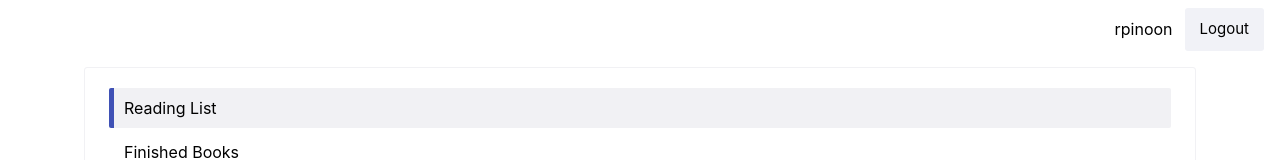
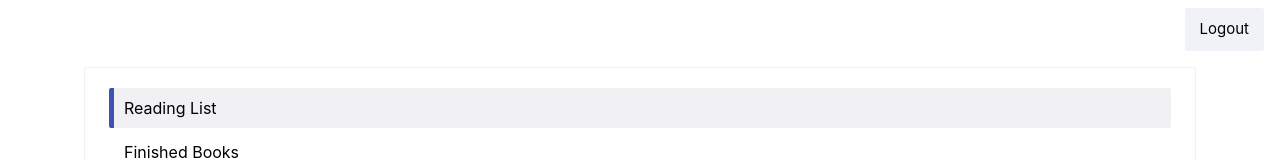
Before and after one commit to macarron001/bookshelf-next, a Next.js app: page /bookshelf in a window 1280 px wide. Shown: the top 160 px of the page. Built offline with nearby package versions, Linux system fonts and the light colour scheme.

Commit message:
updated bookshelf page

```diff
--- a/pages/bookshelf.tsx
+++ b/pages/bookshelf.tsx
@@ -2,26 +2,17 @@ import { NextPage } from "next"
 import { ToastContainer } from "react-toastify"
 import "react-toastify/dist/ReactToastify.css"
 import Navigation from "../components/bookshelf/Navigation"
-import SearchBox from "../components/bookshelf/discover/SearchBox"
-import { Button } from "../components/styled"
-import {
-  Container,
-  HeaderBox,
-  LogoutContainer,
-  HeaderItem,
-  Name,
-} from "../components/styled/bookshelf"
-import { useState } from "react"
+import { Container } from "../components/styled/bookshelf"
+import { useState, useContext } from "react"
 import Discover from "../components/bookshelf/discover/Discover"
+import LogoutBox from "../components/bookshelf/LogoutBox"
 
 const Home: NextPage = () => {
   const [active, setActive] = useState("Reading List")
+
   return (
     <>
-      <LogoutContainer>
-        <Name>rpinoon</Name>
-        <Button>Logout</Button>
-      </LogoutContainer>
+      <LogoutBox />
       <Container>
         <Navigation active={active} setActive={setActive} />
         {active === "Discover" && <Discover />}
```
